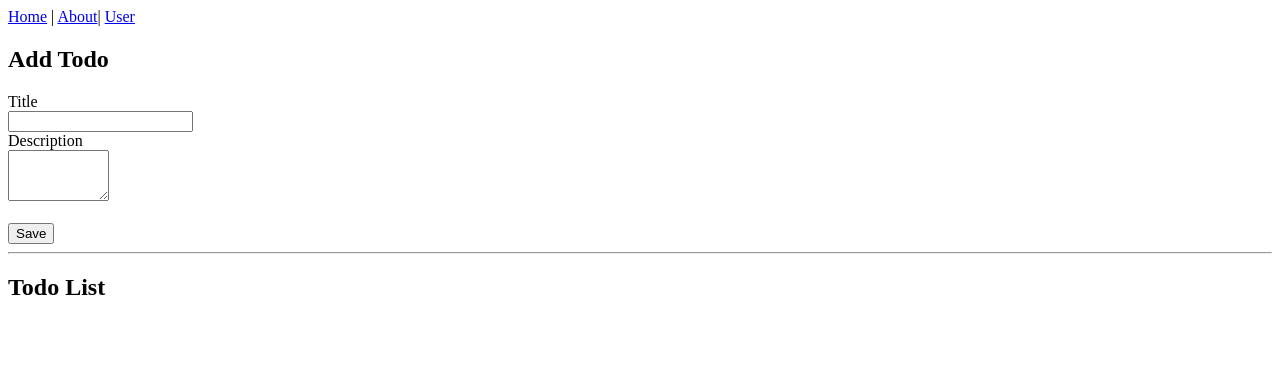
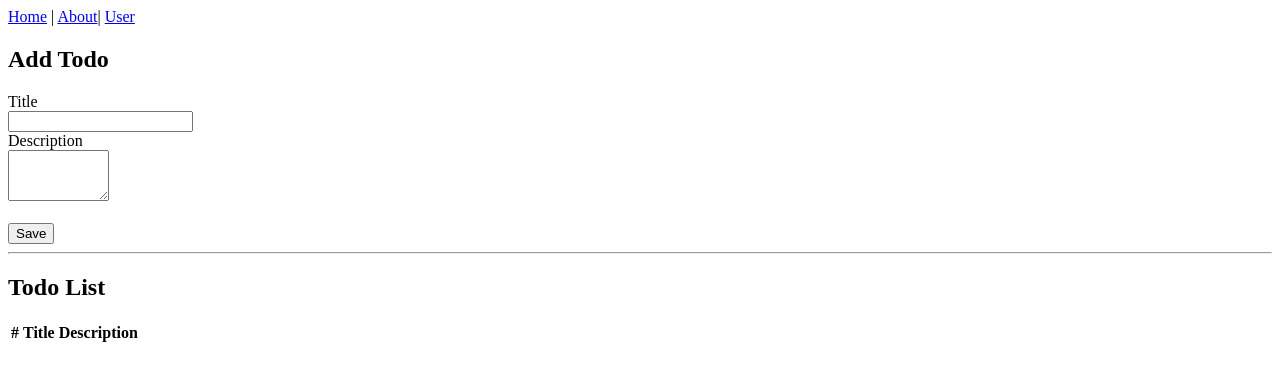
Before and after one commit to dzgntutar/vuejs-workshop-with-nodejs, a Vue app in the folder ui/: page / in a window 1280 px wide. Shown: the top 380 px of the page. Built offline with nearby package versions, Linux system fonts and the light colour scheme; the HTML template or start-up script is replaced by a standard one.

Commit message:
grid todo

```diff
--- a/ui/src/components/todo/newTodo.vue
+++ b/ui/src/components/todo/newTodo.vue
@@ -1,5 +1,5 @@
 <template>
-  <form @submit.prevent="SaveTodo()">
+  <form>
     <h2 class="text-center">Add Todo</h2>
     <div class="form-group">
       <label class="col-sm-2 col-form-label">Title</label>
@@ -19,7 +19,13 @@
       </div>
     </div>
     <br />
-    <button type="submit" class="btn btn-primary btn-sm">Save</button>
+    <button
+      type="submit"
+      class="btn btn-primary btn-sm"
+      @click.prevent="SaveTodo()"
+    >
+      Save
+    </button>
   </form>
 </template>
 
--- a/ui/src/components/todo/todos.vue
+++ b/ui/src/components/todo/todos.vue
@@ -1,13 +1,40 @@
 <template>
-  <h2 class="text-center">Todo List</h2>
+  <div>
+    <h2 class="text-center">Todo List</h2>
+    <table class="table table-hover">
+      <thead>
+        <tr>
+          <th scope="col">#</th>
+          <th scope="col">Title</th>
+          <th scope="col">Description</th>
+        </tr>
+      </thead>
+      <tbody>
+        <tr v-for="todo in todoList" :key="todo.id">
+          <td scope="row">{{ todo.id }}</td>
+          <td>{{ todo.title }}</td>
+          <td>{{ todo.description }}</td>
+        </tr>
+      </tbody>
+    </table>
+  </div>
 </template>
 
 <script>
 export default {
   created() {
-    this.emitter.on("newTodoAdded", function (todo) {
-      console.log("todos", todo);
+    this.emitter.on("newTodoAdded", (todo) => {
+      this.todoList.push({
+        id: todo.id,
+        title: todo.title,
+        description: todo.description,
+      });
     });
+  },
+  data() {
+    return {
+      todoList: [],
+    };
   },
 };
 </script>
```
